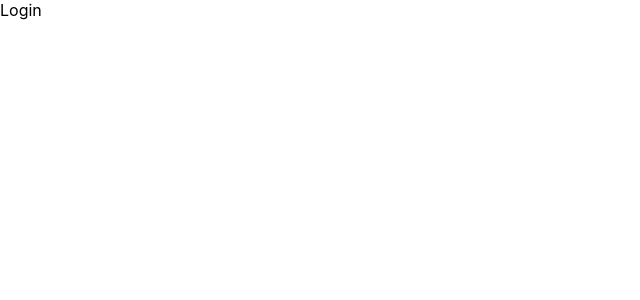
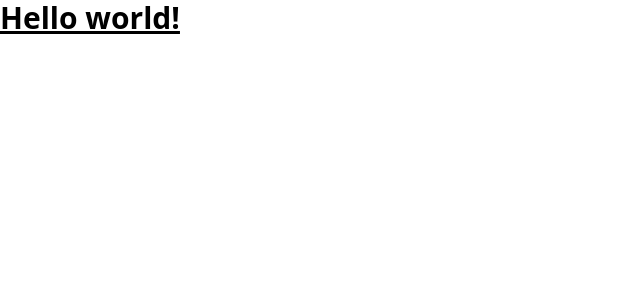
Before and after one commit to alskaf1293/carSurf, a React (Create React App) app: page /login in a window 1280 px wide. Shown: the top 300 px of the page, without its empty margins (0-640 px from the left). Built offline with nearby package versions, Linux system fonts and the light colour scheme.

Commit message:
tailwind

```diff
--- a/package.json
+++ b/package.json
@@ -38,5 +38,8 @@
       "last 1 firefox version",
       "last 1 safari version"
     ]
+  },
+  "devDependencies": {
+    "tailwindcss": "^3.2.4"
   }
 }
--- a/src/index.css
+++ b/src/index.css
@@ -1,13 +1,3 @@
-body {
-  margin: 0;
-  font-family: -apple-system, BlinkMacSystemFont, 'Segoe UI', 'Roboto', 'Oxygen',
-    'Ubuntu', 'Cantarell', 'Fira Sans', 'Droid Sans', 'Helvetica Neue',
-    sans-serif;
-  -webkit-font-smoothing: antialiased;
-  -moz-osx-font-smoothing: grayscale;
-}
-
-code {
-  font-family: source-code-pro, Menlo, Monaco, Consolas, 'Courier New',
-    monospace;
-}
+@tailwind base;
+@tailwind components;
+@tailwind utilities;
--- a/src/pages/login.js
+++ b/src/pages/login.js
@@ -2,7 +2,12 @@
 
 const Login = () => {
   return (
-    <div>Login</div>
+    <div>
+      <h1 className="text-3xl font-bold underline">
+        Hello world!
+      </h1>
+    </div>
+
   )
 }
 
--- /dev/null
+++ b/tailwind.config.js
@@ -0,0 +1,10 @@
+/** @type {import('tailwindcss').Config} */
+module.exports = {
+  content: [
+    "./src/**/*.{js,jsx,ts,tsx}",
+  ],
+  theme: {
+    extend: {},
+  },
+  plugins: [],
+}
```
Also changed, not shown: 1 other file (tests, documents, lock files or other folders).
